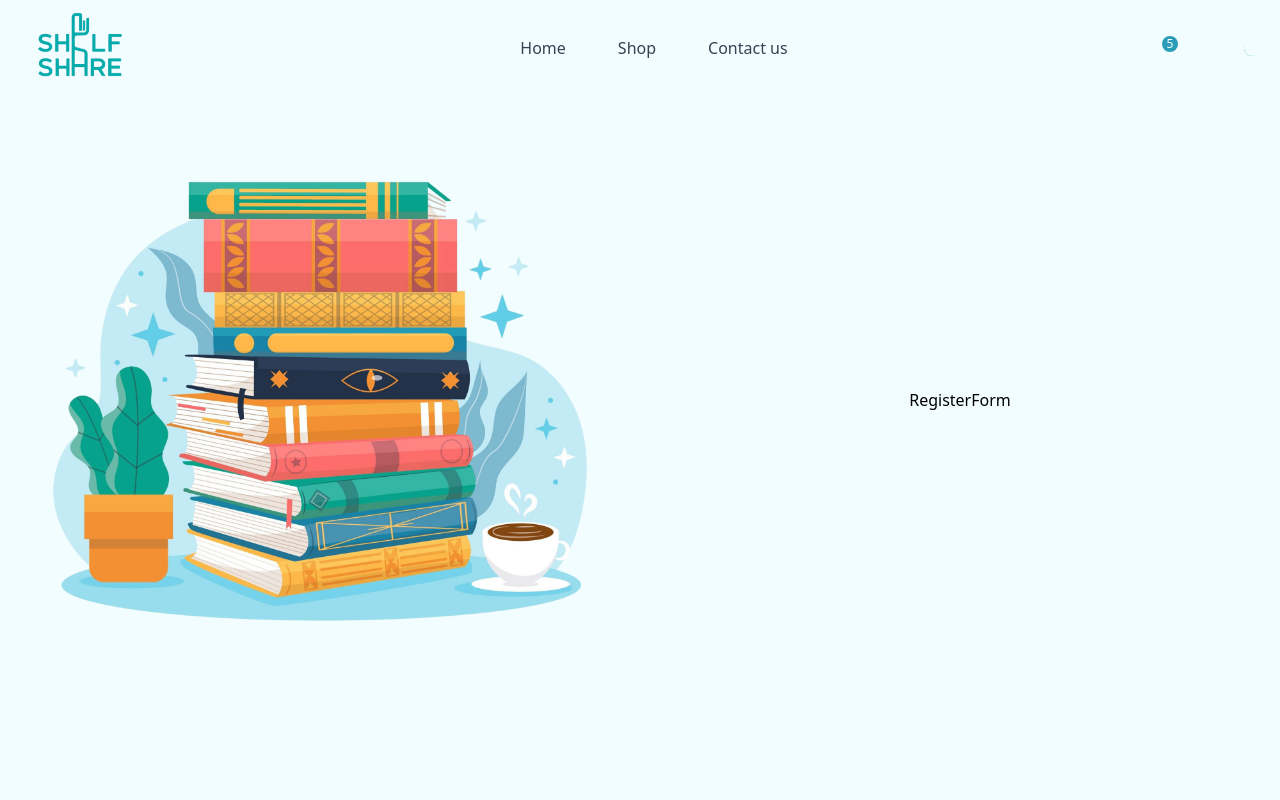
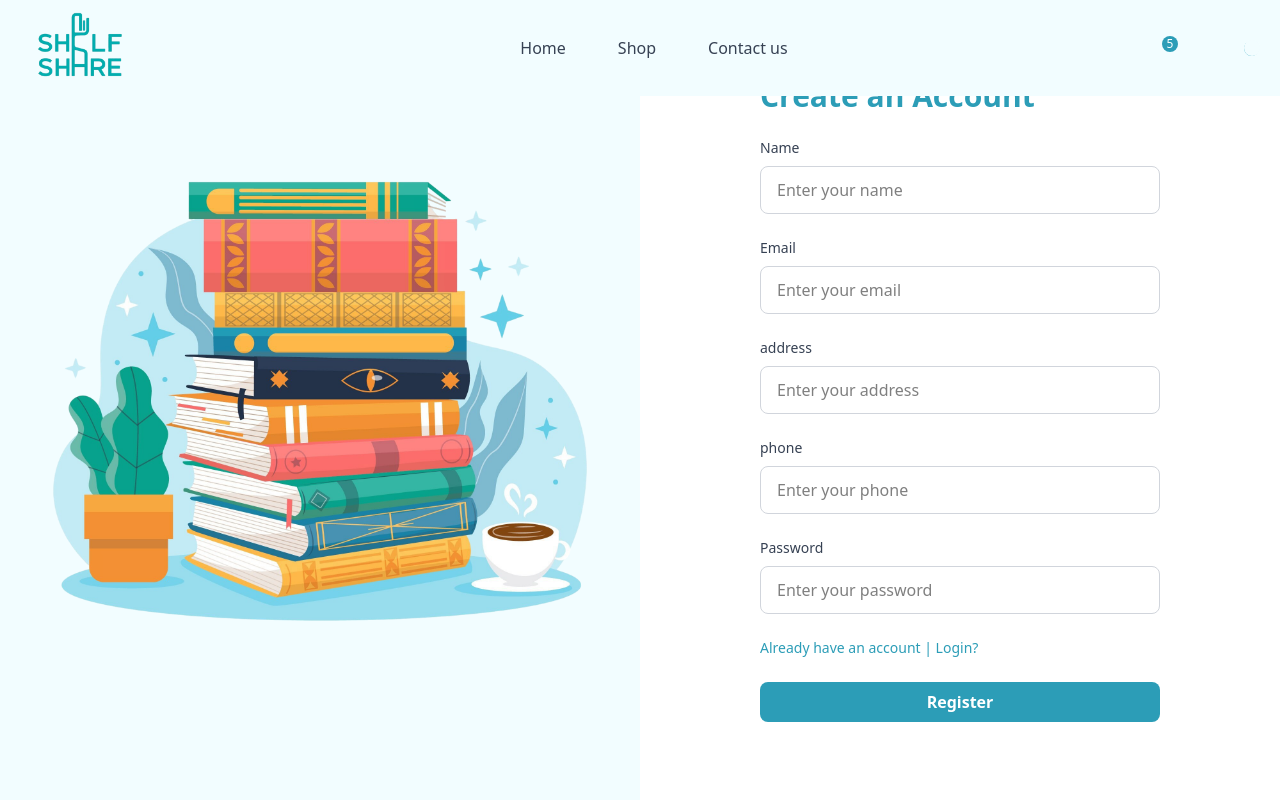
Before and after one commit to Alshlqany/shelfshare-client, a React (Vite) app: page /register in a window 1280 px wide. Built offline with nearby package versions, Linux system fonts and the light colour scheme; some icons are missing.

Commit message:
feat: implement Register page and Enhance authentication forms with validation and improved user experience

```diff
--- a/src/components/Auth/LoginForm.jsx
+++ b/src/components/Auth/LoginForm.jsx
@@ -32,7 +32,7 @@ const LoginForm = () => {
   });
 
   return (
-    <FormContainer label="Login">
+    <FormContainer title="Login">
       <form className="flex flex-col space-y-6" onSubmit={formik.handleSubmit}>
         <Input
           label="Email"
@@ -78,7 +78,7 @@ const LoginForm = () => {
             to="/register"
             className="text-sm text-[#2C9DB7] hover:underline"
           >
-            Register
+            Create new account
           </Link>
         </div>
 
--- a/src/components/Auth/RegisterForm.jsx
+++ b/src/components/Auth/RegisterForm.jsx
@@ -1,9 +1,108 @@
-import React from 'react'
+import { useFormik } from "formik";
+import React from "react";
+import { signupSchema } from "../../validations/UserSchema";
+import { Link, useNavigate } from "react-router-dom";
+import { useSignupMutation } from "../../app/features/authApi";
+import toast from "react-hot-toast";
+import Input from "../ui/Input";
+import FormContainer from "./FormContainer";
+import SubmitButton from "./SubmitButton";
 
 const RegisterForm = () => {
+  const [signup, { isLoading }] = useSignupMutation();
+  const navigate = useNavigate();
+  const formik = useFormik({
+    initialValues: {
+      name: "",
+      email: "",
+      password: "",
+      address: "",
+      phone: "",
+    },
+    validationSchema: signupSchema,
+    onSubmit: async (values) => {
+      try {
+        const res = await signup(values).unwrap();
+        navigate("/verify-email?email=" + values.email);
+        toast.success(res.message);
+      } catch (err) {
+        toast.error(err?.data?.message || "Something went wrong");
+      }
+    },
+  });
+
   return (
-    <div>RegisterForm</div>
-  )
-}
+    <FormContainer title="Create an Account">
+      <form className="flex flex-col space-y-6" onSubmit={formik.handleSubmit}>
+        <Input
+          label="Name"
+          error={formik.errors.name}
+          touched={formik.touched.name}
+          id="name"
+          name="name"
+          onChange={formik.handleChange}
+          onBlur={formik.handleBlur}
+          value={formik.values.name}
+          placeholder="Enter your name"
+        />
+        <Input
+          label="Email"
+          error={formik.errors.email}
+          touched={formik.touched.email}
+          id="email"
+          name="email"
+          type="email"
+          onChange={formik.handleChange}
+          onBlur={formik.handleBlur}
+          value={formik.values.email}
+          placeholder="Enter your email"
+        />
+        <Input
+          label="address"
+          error={formik.errors.address}
+          touched={formik.touched.address}
+          id="address"
+          name="address"
+          onChange={formik.handleChange}
+          onBlur={formik.handleBlur}
+          value={formik.values.address}
+          placeholder="Enter your address"
+        />
+        <Input
+          label="phone"
+          error={formik.errors.phone}
+          touched={formik.touched.phone}
+          id="phone"
+          name="phone"
+          type="phone"
+          onChange={formik.handleChange}
+          onBlur={formik.handleBlur}
+          value={formik.values.phone}
+          placeholder="Enter your phone"
+        />
+        <Input
+          label="Password"
+          error={formik.errors.password}
+          touched={formik.touched.password}
+          id="password"
+          name="password"
+          type="password"
+          onChange={formik.handleChange}
+          onBlur={formik.handleBlur}
+          value={formik.values.password}
+          placeholder="Enter your password"
+        />
 
-export default RegisterForm
+        <Link to="/login" className="text-sm text-[#2C9DB7] hover:underline">
+          Already have an account | Login?
+        </Link>
+
+        <SubmitButton disabled={formik.isSubmitting || isLoading}>
+          {isLoading ? "Registering in..." : "Register"}
+        </SubmitButton>
+      </form>
+    </FormContainer>
+  );
+};
+
+export default RegisterForm;
--- a/src/components/Auth/ResetPasswordForm.jsx
+++ b/src/components/Auth/ResetPasswordForm.jsx
@@ -30,7 +30,7 @@ const ResetPasswordForm = () => {
   });
 
   return (
-    <FormContainer label="Reset Password">
+    <FormContainer title="Reset Password">
       <form className="flex flex-col space-y-6" onSubmit={formik.handleSubmit}>
         <Input
           error={formik.errors.email}
--- a/src/components/Auth/VerifyEmailForm.jsx
+++ b/src/components/Auth/VerifyEmailForm.jsx
@@ -2,7 +2,7 @@ import { useFormik } from "formik";
 import { verifyEmailSchema } from "../../validations/UserSchema";
 import { useVerifyOtpMutation } from "../../app/features/authApi";
 import toast from "react-hot-toast";
-import { Link, useNavigate } from "react-router-dom";
+import { Link, useLocation, useNavigate } from "react-router-dom";
 import SendOtpButton from "./SendOtpButton";
 import Input from "../ui/Input";
 import FormContainer from "./FormContainer";
@@ -10,11 +10,13 @@ import SubmitButton from "./SubmitButton";
 
 const VerifyEmailForm = () => {
   const [verifyOtp, { isLoading }] = useVerifyOtpMutation();
-
+  const location = useLocation();
+  const queryParams = new URLSearchParams(location.search);
+  const passedEmail = queryParams.get("email");
   const navigate = useNavigate();
   const formik = useFormik({
     initialValues: {
-      email: "",
+      email: passedEmail || "",
       newPassword: "",
       otp: "",
     },
@@ -31,7 +33,7 @@ const VerifyEmailForm = () => {
   });
 
   return (
-    <FormContainer label="Verify Your Email">
+    <FormContainer title="Verify Your Email">
       <form className="flex flex-col space-y-6" onSubmit={formik.handleSubmit}>
         <Input
           id="email"
--- a/src/validations/UserSchema.js
+++ b/src/validations/UserSchema.js
@@ -1,6 +1,32 @@
 import * as yup from "yup";
 export const loginSchema = yup.object().shape({
   email: yup.string().email("Invalid email").required("Email is required"),
+  password: yup
+    .string()
+    .min(8, "Password must be at least 8 characters")
+    .uppercase("Password must contain at least one uppercase letter")
+    .lowercase("Password must contain at least one lowercase letter")
+    .matches(/[0-9]/, "Password must contain at least one number")
+    .matches(
+      /[!@#$%^&*]/,
+      "Password must contain at least one special character"
+    )
+    .required("Password is required"),
+});
+
+export const signupSchema = yup.object().shape({
+  email: yup.string().email("Invalid email").required("Email is required"),
+  name: yup
+    .string()
+    .required("Name is required")
+    .min(3, "Name must be at least 3 characters"),
+  address: yup.string().required("Address is required"),
+  phone: yup
+    .string()
+    .matches(/^[0-9]+$/, "Phone number must be digits only")
+    .min(10, "Phone number must be at least 10 digits")
+    .max(15, "Phone number must be at most 15 digits")
+    .required("Phone number is required"),
   password: yup
     .string()
     .min(8, "Password must be at least 8 characters")
@@ -32,6 +58,7 @@ export const resetPasswordSchema = yup.object().shape({
     .min(6, "OTP must be 6 digits")
     .max(6, "OTP must be 6 digits"),
 });
+
 export const verifyEmailSchema = yup.object().shape({
   email: yup.string().email("Invalid email").required("Email is required"),
   otp: yup
@@ -40,23 +67,3 @@ export const verifyEmailSchema = yup.object().shape({
     .min(6, "OTP must be 6 digits")
     .max(6, "OTP must be 6 digits"),
 });
-
-// const userSchema = new mongoose.Schema(
-//     {
-//       name: { type: String, required: true },
-//       email: { type: String, required: true, unique: true },
-//       password: { type: String, required: true },
-//       role: {
-//         type: String,
-//         enum: ["user", "admin"],
-//         default: "user",
-//       },
-//       address: { type: String, required: true },
-//       phone: String,
-//       isVerified: { type: Boolean, default: false },
-//       otp: String,
-//       otpExpires: Date,
-//     },
-//     { timestamps: true }
-//   );
-//   export default mongoose.model("User", userSchema);
```
